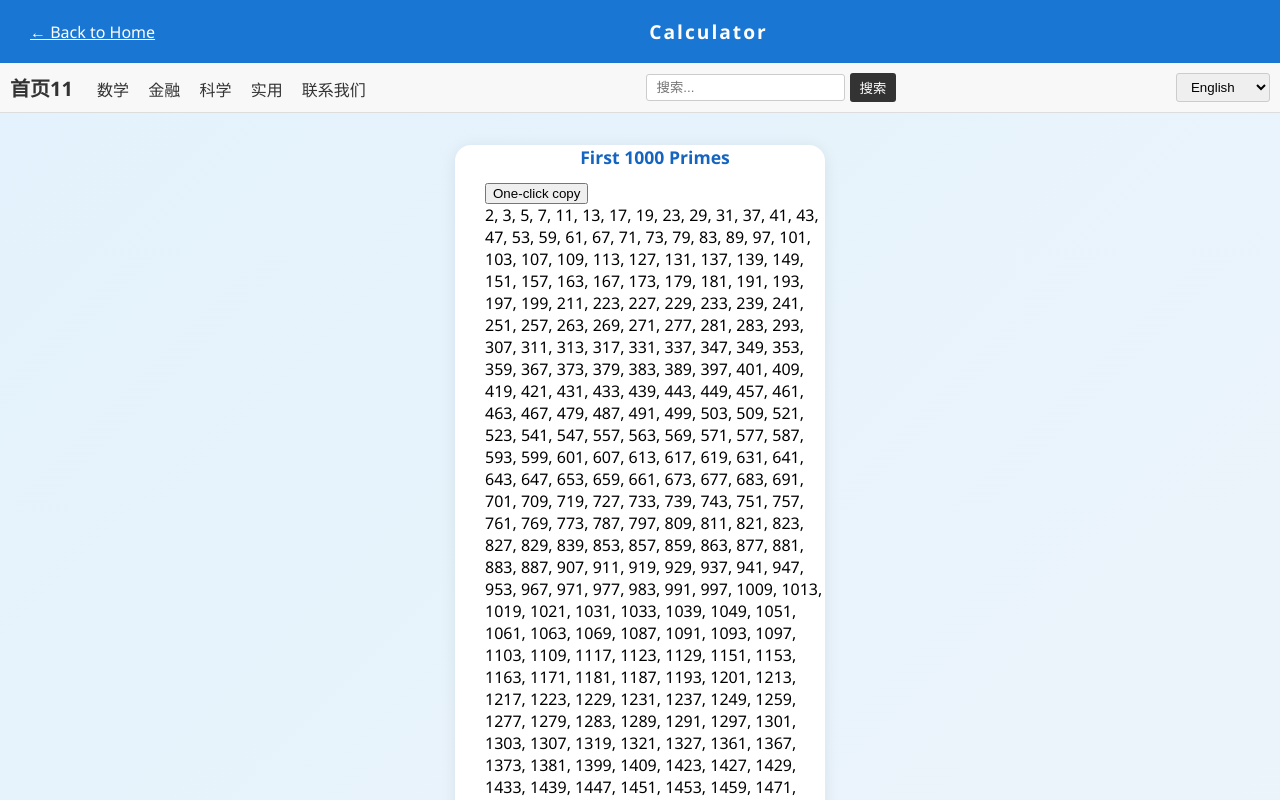
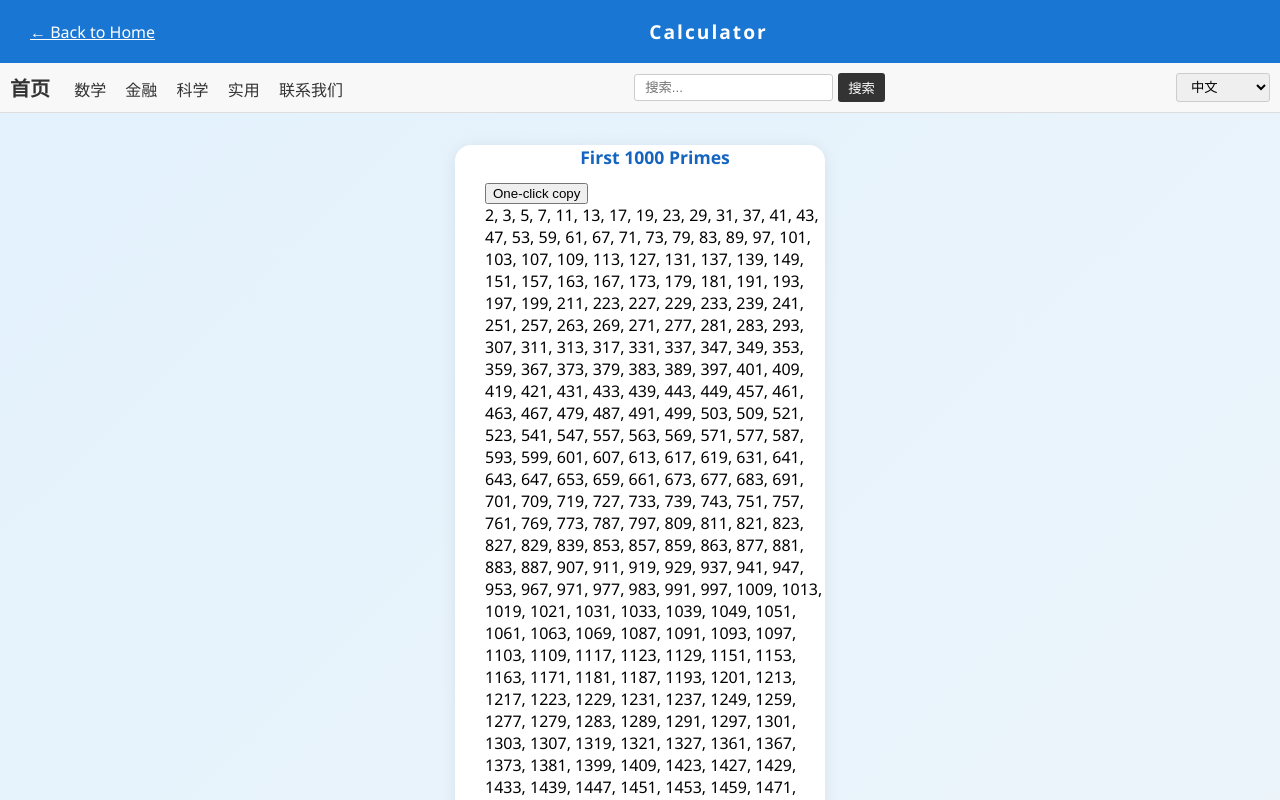
Before and after one commit to wangxf0892/wangxf0892.github.io, a plain HTML site: page 1000-primes.html in a window 1280 px wide. Shown: the top 800 px of the page. Drawn offline with Linux system fonts and the light colour scheme.

Commit message:
Update navbar.html

```diff
--- a/navbar.html
+++ b/navbar.html
@@ -1,20 +1,21 @@
 <nav class="navbar" style="display: flex; align-items: center; justify-content: space-between; padding: 10px; background: #f8f8f8; border-bottom: 1px solid #ddd;">
   <div class="navbar-left">
-    <a href="index.html" style="font-weight: bold; font-size: 20px; text-decoration: none; color: #333; margin-right: 20px;">首页11</a>
-    <a href="category-math.html" style="margin-right: 15px; text-decoration: none; color: #333;">数学</a>
-    <a href="category-finance.html" style="margin-right: 15px; text-decoration: none; color: #333;">金融</a>
-    <a href="category-science.html" style="margin-right: 15px; text-decoration: none; color: #333;">科学</a>
-    <a href="category-practical.html" style="margin-right: 15px; text-decoration: none; color: #333;">实用</a>
-    <a href="contact.html" style="text-decoration: none; color: #333;">联系我们</a>
+    <a href="index.html" data-i18n="home" style="font-weight: bold; font-size: 20px; text-decoration: none; color: #333; margin-right: 20px;">首页</a>
+    <a href="category-math.html" data-i18n="math" style="margin-right: 15px; text-decoration: none; color: #333;">数学</a>
+    <a href="category-finance.html" data-i18n="finance" style="margin-right: 15px; text-decoration: none; color: #333;">金融</a>
+    <a href="category-science.html" data-i18n="science" style="margin-right: 15px; text-decoration: none; color: #333;">科学</a>
+    <a href="category-practical.html" data-i18n="practical" style="margin-right: 15px; text-decoration: none; color: #333;">实用</a>
+    <a href="contact.html" data-i18n="contact" style="text-decoration: none; color: #333;">联系我们</a>
   </div>
   <div class="navbar-center">
     <form action="site-search.js" method="get" style="display: flex; align-items: center;">
-      <input type="text" name="q" placeholder="搜索..." style="padding: 5px 10px; border: 1px solid #ccc; border-radius: 3px;">
-      <button type="submit" style="margin-left: 5px; padding: 5px 10px; border: none; background: #333; color: #fff; border-radius: 3px; cursor: pointer;">搜索</button>
+      <input type="text" name="q" placeholder="搜索..." data-i18n-placeholder="search_placeholder" style="padding: 5px 10px; border: 1px solid #ccc; border-radius: 3px;">
+      <button type="submit" data-i18n="search" style="margin-left: 5px; padding: 5px 10px; border: none; background: #333; color: #fff; border-radius: 3px; cursor: pointer;">搜索</button>
     </form>
   </div>
   <div class="navbar-right">
     <select id="language-select" style="padding: 5px 10px; border-radius: 3px; border: 1px solid #ccc;">
+      <option value="zh">中文</option>
       <option value="en">English</option>
       <option value="fr">Français</option>
       <option value="de">Deutsch</option>
```
